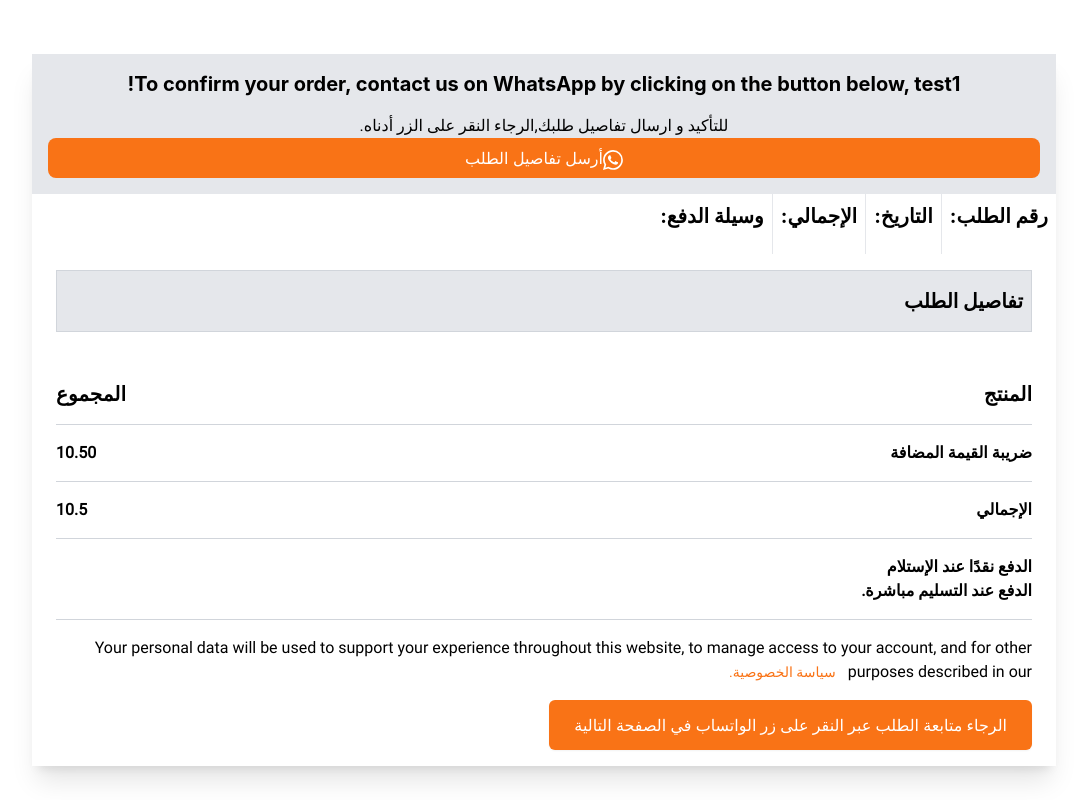
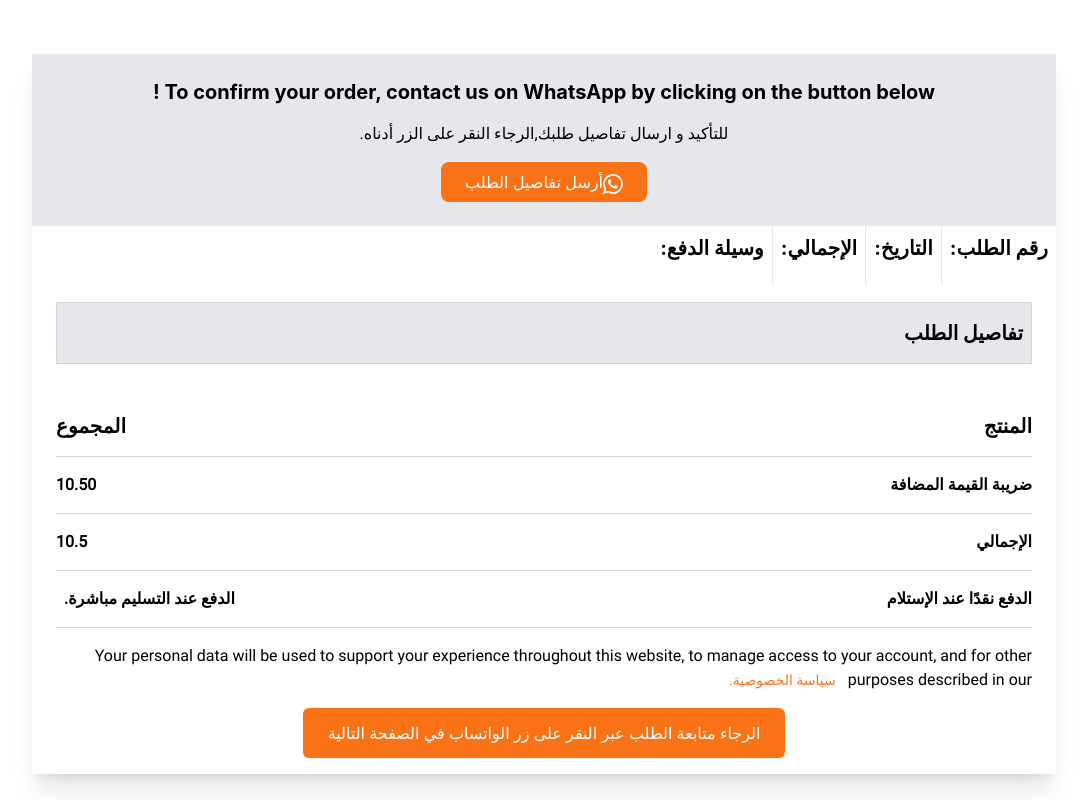
Before and after one commit to ninaismail/mykmalmajdalnextjs, a Next.js app: page /my-invoice in a window 1280 px wide. Shown: the part 720-1520 px from the top of the page, without its empty margins (96-1183 px from the left). Built offline with nearby package versions, Linux system fonts and the light colour scheme.

Commit message:
invoice design

```diff
--- a/pages/checkout.js
+++ b/pages/checkout.js
@@ -157,7 +157,7 @@ function CheckoutPage() {
             </div>
             {items.map((item) => (
             <div class="flex justify-between items-center py-4 font-semibold border-b border-gray-300">
-                <div class="flex justify-between items-center"><h2>{item.title}</h2><p>{item.quantity}x</p></div>
+                <div class="flex justify-between items-center"><h2>{item.title}</h2>&nbsp;&nbsp;<p>{item.quantity}x</p></div>
                 <div><p>{item.price}</p></div>
             </div>
             ))}
--- a/pages/my-invoice/index.js
+++ b/pages/my-invoice/index.js
@@ -30,11 +30,11 @@ function myInvoicePage() {
       <ProductsHeroSecion image="/cartbg.jpg" title="نسعد في خدمتك دائماً..."/>
 
 <div className="mx-auto shadow-xl w-4/5" style={{"margin-top": "-100px"}}>
-    <div class="w-full bg-gray-200 p-4 text-center">
-        <h2 class="text-xl font-bold">To confirm your order, contact us on WhatsApp by clicking on the button below, test1!</h2>
+    <div class="w-full bg-gray-200 p-6 text-center">
+        <h2 class="text-xl font-bold">To confirm your order, contact us on WhatsApp by clicking on the button below {invoice.client_fname}!</h2>
         <p className="font-Roboto mt-4">للتأكيد و ارسال تفاصيل طلبك,الرجاء النقر على الزر أدناه.</p>
-        <button className='bg-orange-500 px-6 py-2 w-full hover:bg-orange-700 rounded-lg
-        border-orange-500 hover:border-orange-700 text-white'><BsWhatsapp size="20px"color="white" className="inline cursor-pointer mx-auto"/>
+        <button className='bg-orange-500 px-6 py-2 mx-auto hover:bg-orange-700 rounded-lg
+        border-orange-500 hover:border-orange-700 text-white mt-4'><BsWhatsapp size="20px"color="white" className="inline cursor-pointer mx-auto"/>
         أرسل تفاصيل الطلب
         </button>
     </div>
@@ -65,7 +65,7 @@ function myInvoicePage() {
             </div>
             {items.map((item) => (
             <div class="flex justify-between items-center py-4 font-semibold border-b border-gray-300">
-                <div class="flex justify-between items-center"><h2>{item.title}</h2><p>{item.quantity}x</p></div>
+                <div class="flex justify-between items-center"><h2>{item.title}</h2>&nbsp;&nbsp;<p>{item.quantity}x</p></div>
                 <div><p>{item.price}</p></div>
             </div>
             ))}
@@ -74,14 +74,14 @@ function myInvoicePage() {
             <h2>ضريبة القيمة المضافة</h2><p>10.50</p></div>
         <div class="flex items-center justify-between w-full py-4 font-Roboto font-bold border-b border-gray-300">
             <h2>الإجمالي</h2><p>{cartTotal + 10.50}</p></div>
-        <div class="w-full py-4 font-Roboto font-bold border-b border-gray-300">
+        <div class="flex items-center justify-between w-full py-4 font-Roboto font-bold border-b border-gray-300">
             <h2>الدفع نقدًا عند الإستلام</h2>
             <p class="ml-2">الدفع عند التسليم مباشرة.</p></div>
             <p className="font-Roboto mt-4">Your personal data will be used to support your experience throughout this website, to manage access to your account, and for other purposes described in our
             &nbsp; <span className="text-sm text-orange-500 hover:underline">سياسة الخصوصية.</span></p>
         <div class="mt-4">
             <input type="submit" value="الرجاء متابعة الطلب عبر النقر على زر الواتساب في الصفحة التالية"
-            className="cursor-pointer flex items-center justify-center rounded-md border border-transparent
+            className="mx-auto cursor-pointer flex items-center justify-center rounded-md border border-transparent
             bg-orange-500 px-6 py-3 text-center font-medium text-white shadow-sm hover:bg-orange-700"/>
         </div>
     </div>
```
